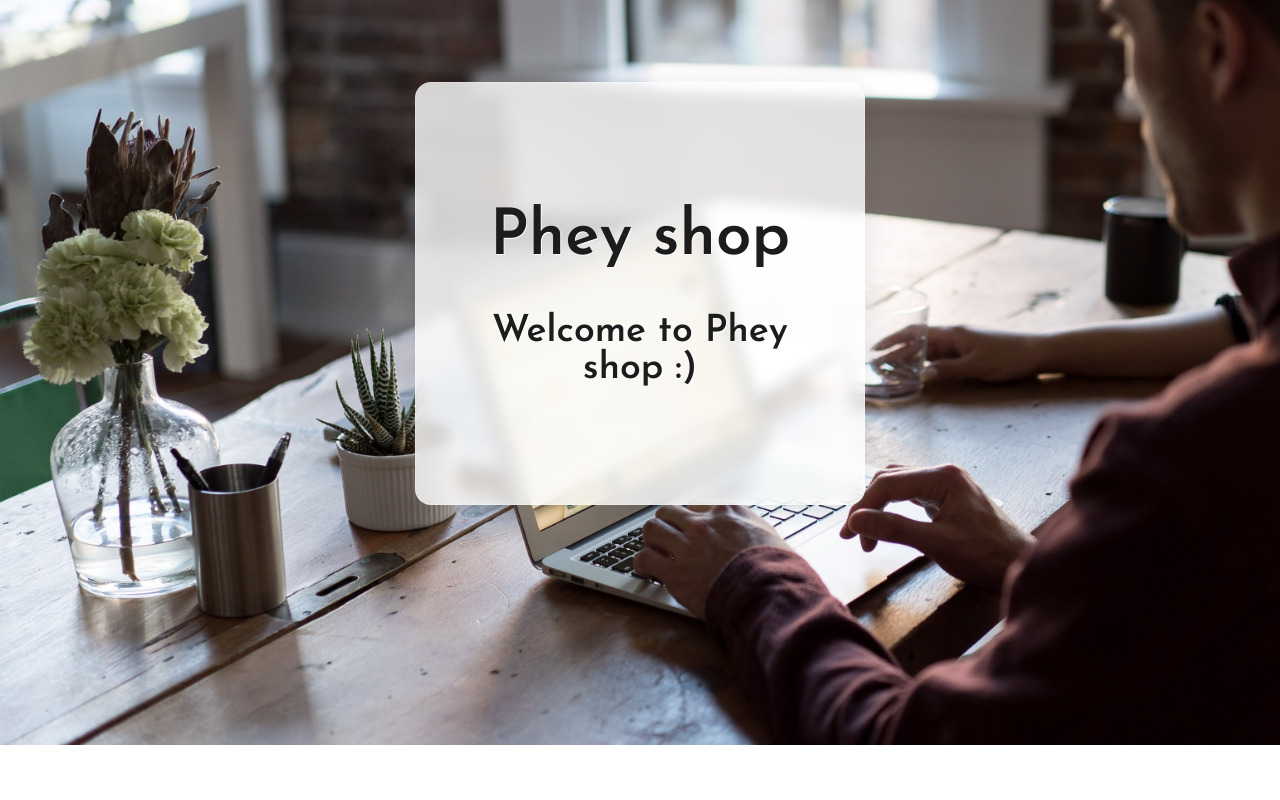
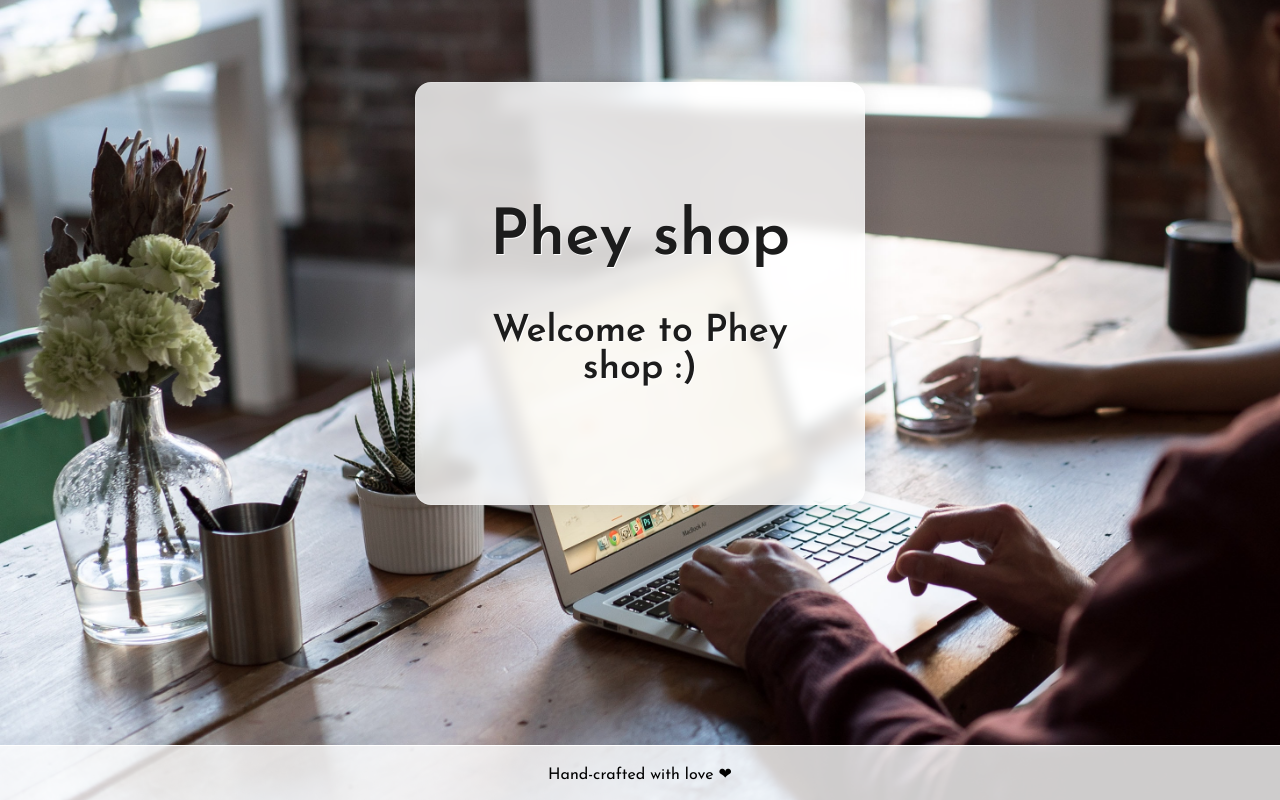
Before and after one commit to FatemeFazelzade/React-mui-login-form, a React (Create React App) app: page / in a window 1280 px wide. Shown: the part 226-1026 px from the top of the page. Before the commit the page ends 971 px from the top, so only its background shows below. Built offline with nearby package versions, Linux system fonts and the light colour scheme.

Commit message:
Edit login form submit

```diff
--- a/package.json
+++ b/package.json
@@ -16,7 +16,7 @@
     "react": "^18.1.0",
     "react-dom": "^18.1.0",
     "react-router-dom": "^6.3.0",
-    "react-scripts": "5.0.1",
+    "react-scripts": "^5.0.1",
     "web-vitals": "^2.1.4"
   },
   "scripts": {
--- a/src/App.js
+++ b/src/App.js
@@ -9,7 +9,8 @@ import Grid from '@mui/material/Grid';
 function App() {
 
   const navStyle={borderBottom: "solid .1rem white", padding: "1.5rem", backgroundColor:' rgb(255, 255, 255, 0.8)'};
-  const textStyle={margin:'15rem 0', fontSize: '2rem',}
+  const footerStyle={borderTop: "solid .1rem white", padding: ".1rem", backgroundColor:' rgb(255, 255, 255, 0.8)'};
+  const textStyle={margin:'15rem 0', fontSize: '2rem',};
 
 
   return (
@@ -27,6 +28,11 @@ function App() {
       <h3>Welcome to Phey shop :)</h3>
       </div>
       </Grid>
+      <Grid align='center'>
+      <footer style={footerStyle}>
+        <p>Hand-crafted with love &#10084;</p>
+      </footer>
+      </Grid>
     </div>  );
 }
 
--- a/src/logIn.js
+++ b/src/logIn.js
@@ -54,12 +54,13 @@ function Login() {
 
     const dataFromStorage = JSON.parse(window.localStorage.getItem('Information'))
       for (let i = 0; i < dataFromStorage.length - 1 ; i++) {
-        if (dataFromStorage.username[i] === currentUsername && dataFromStorage.password[i] === currentPassword) {
 
+        if (dataFromStorage[i].username === currentUsername && dataFromStorage[i].password === currentPassword) {
+          console.log ('heeey');
           handleOpen();
 
         } else {
-console.log ('hi!')
+
           handleClick({
             vertical: 'bottom',
             horizontal: 'center',
@@ -102,7 +103,7 @@ console.log ('hi!')
                 Text in a modal
               </Typography>
               <Typography id="modal-modal-description" sx={{ mt: 2 }}>
-                Duis mollis, est non commodo luctus, nisi erat porttitor ligula.
+                Welcome!
               </Typography>
             </Box>
           </Modal>
@@ -110,7 +111,7 @@ console.log ('hi!')
             anchorOrigin={{ vertical, horizontal }}
             open={open}
             onClose={handleClose}
-            message="I love snacks"
+            message="Wrong username or password"
             key={vertical + horizontal}
           />
     </Box>
```
Also changed, not shown: 1 other file (tests, documents, lock files or other folders).
